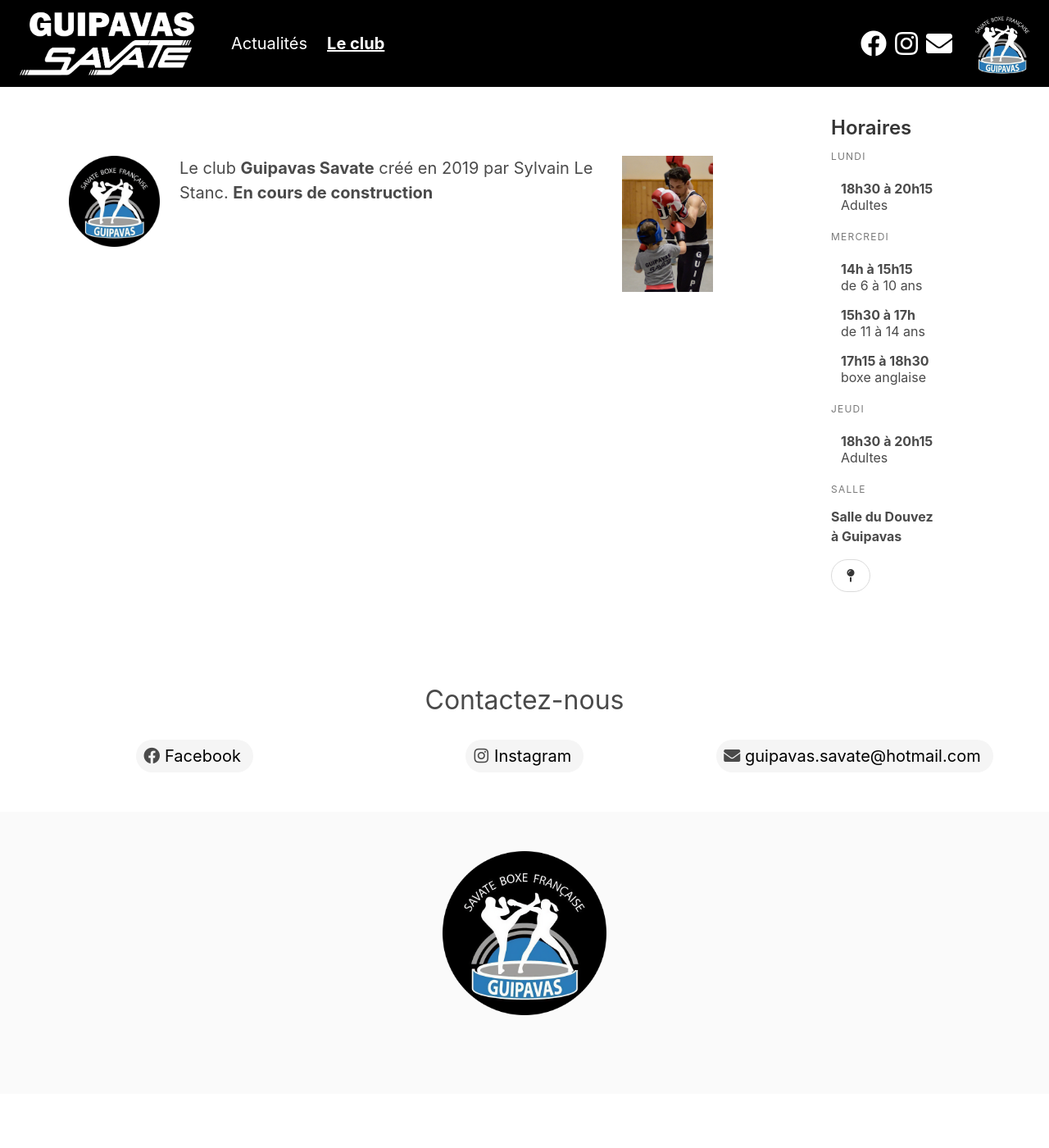
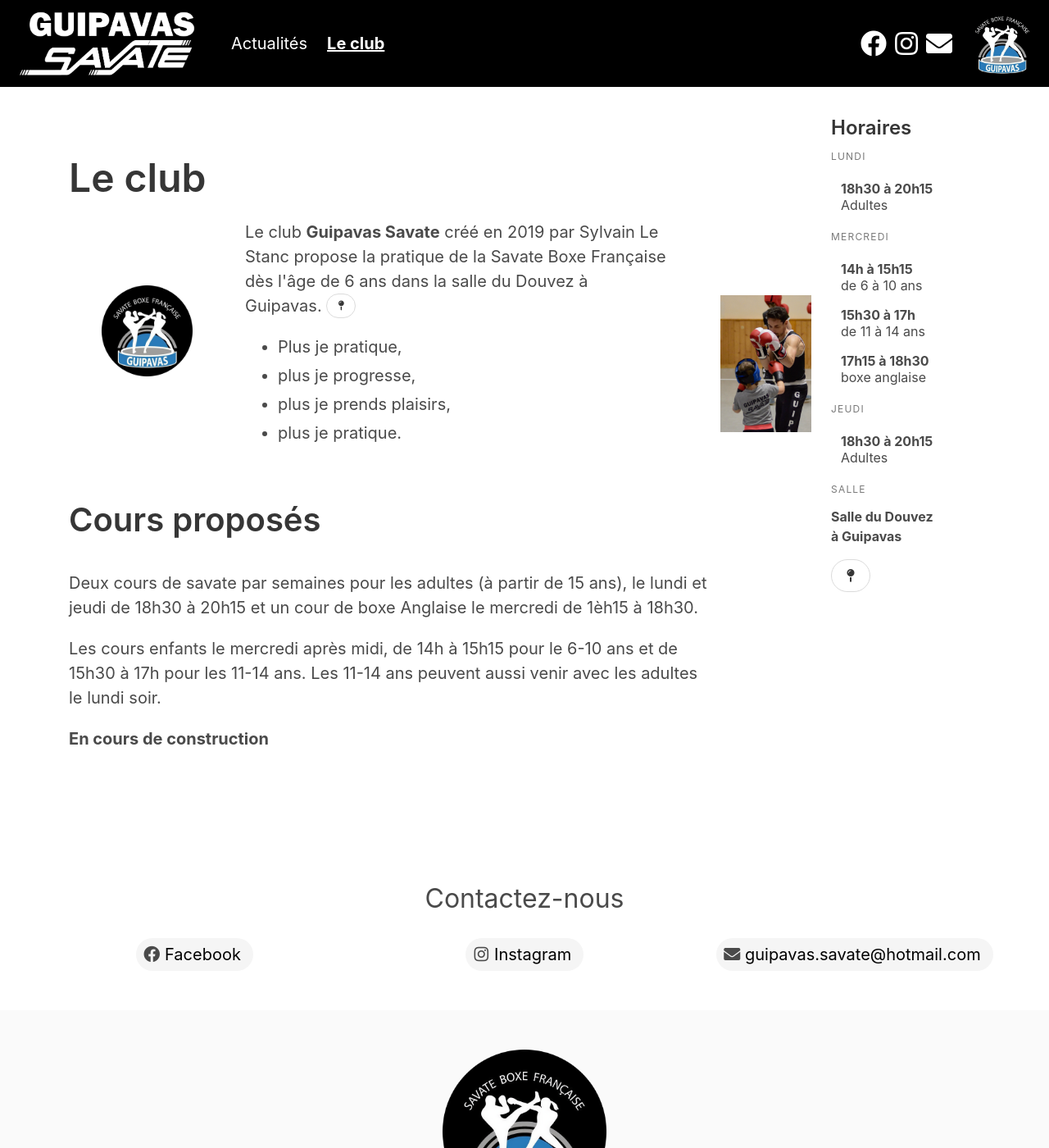
Before and after one commit to guipavas-savate/guipavas-savate.github.io, a Jekyll site: the page built from club.html, in a window 1280 px wide and 1400 px high. Shown: the whole window at 82% size. Built offline with Jekyll 4.4.1, drawn with Linux system fonts in a browser that asks for light colours; nearby versions of some CDN libraries.

Commit message:
Quelques ajouts sur le club

```diff
--- a/club.html
+++ b/club.html
@@ -9,24 +9,48 @@
 <section id="club" data-title="Club">
     <div class="hero">
         <div class="hero-body">
-            <article class="columns is-multiline">
+            <p class="title is-1">Le club</p>
+            <div class="columns is-vcentered content">
                 <figure class="column is-2 has-text-centered">
-                    <img src="/images/logo-rond.png" width="128px" alt="Guipavas Savate"/>
+                    <img src="/images/logo-rond.png" alt="Guipavas Savate" />
                 </figure>
-                <div class="column content">
+                <div class="column is-8 content">
                     <p>
-                        Le club <span class="has-text-weight-bold">Guipavas Savate</span> créé en 2019 par Sylvain Le Stanc.
-
-                        <span class="has-text-weight-bold">En cours de construction</span>
+                        Le club <span class="has-text-weight-bold">Guipavas Savate</span> créé en 2019 par Sylvain Le
+                        Stanc propose la pratique de la Savate Boxe Française dès l'âge de 6 ans dans la salle du
+                        Douvez à Guipavas.
+                        <a class="button is-rounded is-small" target="_blank"
+                            href="https://www.google.com/maps/place/Salle+Du+Douvez/@48.4149772,-4.3516743,17.75z/data=!4m12!1m6!3m5!1s0x4816b13dc52de413:0xd2971dd8c40ca1e8!2sSalle+Du+Douvez!8m2!3d48.414921!4d-4.3503759!3m4!1s0x4816b13dc52de413:0xd2971dd8c40ca1e8!8m2!3d48.414921!4d-4.3503759">
+                            <span class="icon"> <i class="fas fa-map-pin"></i> </span>
+                        </a>
+                    </p>
+                    <p>
+                        <ul>
+                            <li>Plus je pratique,</li>
+                            <li>plus je progresse,</li>
+                            <li>plus je prends plaisirs,</li>
+                            <li>plus je pratique.</li>
+                        </ul>
                     </p>
                 </div>
 
                 <figure class="column is-2 has-text-centered">
-                    <img src="/images/sylvain.png" height="800px" alt="Sylvain Le Stanc"/>
+                    <img src="/images/sylvain.png" alt="Sylvain Le Stanc" />
                 </figure>
-            </article>
+            </div>
+            <div class="content">
+                <p class="title is-2">Cours proposés</p>
+                    <p>
+                        Deux cours de savate par semaines pour les adultes (à partir de 15 ans), le lundi et jeudi de 18h30 à 20h15 et un
+                        cour de boxe Anglaise le mercredi de 1èh15 à 18h30.
+                    </p>
+                    <p>
+                        Les cours enfants le mercredi après midi, de 14h à 15h15 pour le 6-10 ans et de 15h30 à 17h pour les 11-14 ans.
+                        Les 11-14 ans peuvent aussi venir avec les adultes le lundi soir.
+                    </p>
 
+                    <span class="has-text-weight-bold">En cours de construction</span>
+            </div>
         </div>
     </div>
-
 </section>
```
